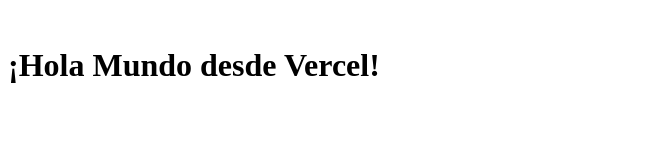
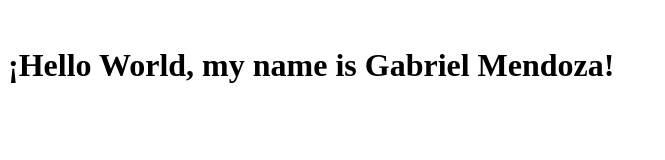
Before and after one commit to BrieLy07/Verce, a website: page index.html in a window 1280 px wide. Shown: the whole page, without its empty margins (0-665 px from the left). Drawn offline with Linux system fonts and the light colour scheme.

Commit message:
Changes in English

```diff
--- a/index.html
+++ b/index.html
@@ -6,6 +6,6 @@
   <title>Hola Mundo</title>
 </head>
 <body>
-  <h1>¡Hola Mundo desde Vercel!</h1>
+  <h1>¡Hello World, my name is Gabriel Mendoza!</h1>
 </body>
 </html>
```
